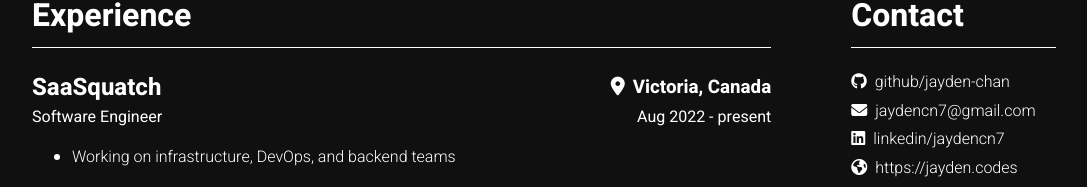
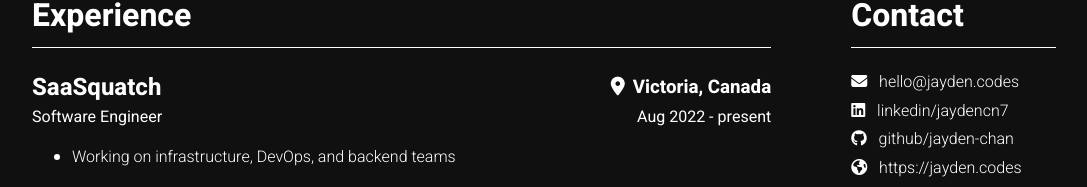
Before and after one commit to jayden-chan/website, a plain HTML site: page resume/index.html in a window 1280 px wide. Shown: the part 140-327 px from the top of the page, without its empty margins (96-1183 px from the left). Drawn offline with Linux system fonts and the light colour scheme.

```diff
--- a/resume/index.html
+++ b/resume/index.html
@@ -291,25 +291,28 @@
 
               <div class="contact">
                 <p>
-                  <a href="https://github.com/jayden-chan">
-                    <i class="fa-brands fa-github"></i>github/jayden-chan
+                  <a href="mailto:hello@jayden.codes">
+                    <i class="fa-solid fa-envelope"></i>
+                    hello@jayden.codes
                   </a>
                 </p>
                 <p>
-                  <a href="mailto:jaydencn7@gmail.com"
-                    ><i class="fa-solid fa-envelope"></i>jaydencn7@gmail.com</a
-                  >
+                  <a href="https://www.linkedin.com/in/jaydencn7/">
+                    <i class="fa-brands fa-linkedin"></i>
+                    linkedin/jaydencn7
+                  </a>
                 </p>
                 <p>
-                  <a href="https://www.linkedin.com/in/jaydencn7/"
-                    ><i class="fa-brands fa-linkedin"></i>linkedin/jaydencn7</a
-                  >
+                  <a href="https://github.com/jayden-chan">
+                    <i class="fa-brands fa-github"></i>
+                    github/jayden-chan
+                  </a>
                 </p>
                 <p>
-                  <a href="https://jayden.codes"
-                    ><i class="fa-solid fa-earth-americas"></i
-                    >https://jayden.codes</a
-                  >
+                  <a href="https://jayden.codes">
+                    <i class="fa-solid fa-earth-americas"></i>
+                    https://jayden.codes
+                  </a>
                 </p>
                 <p>References available upon request</p>
               </div>
```
